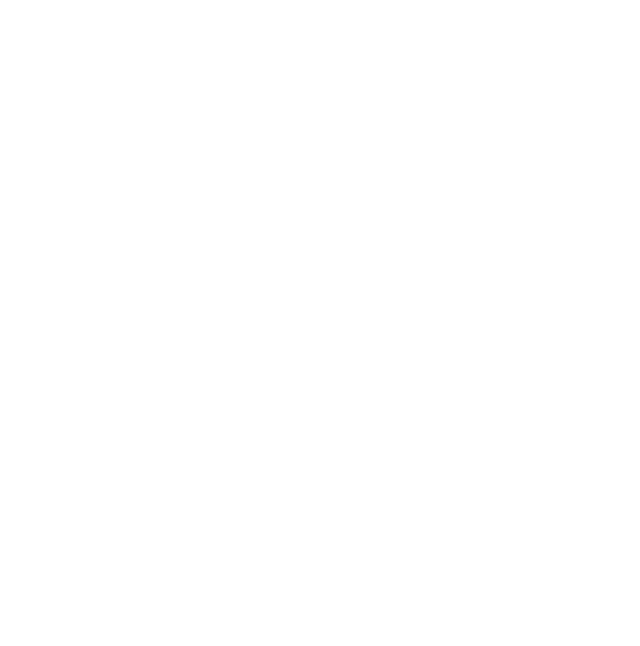
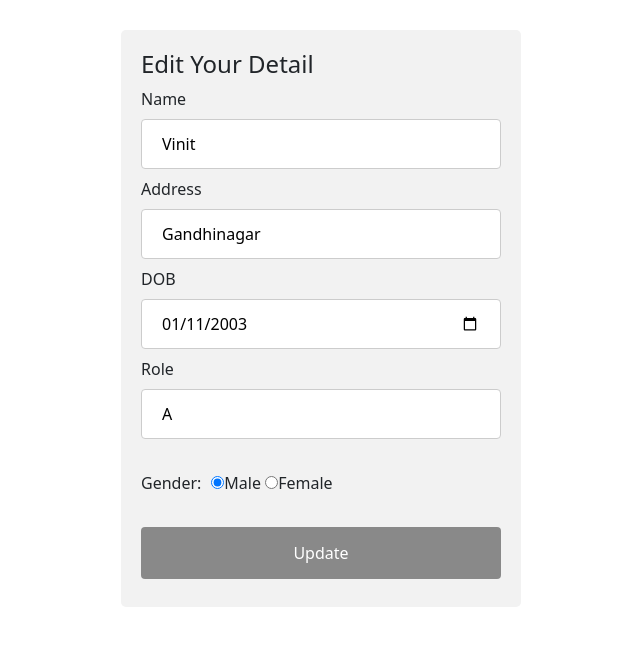
Before and after one commit to vinit1argu/real, an Angular app: page /edit/1 in a window 1280 px wide. Before the commit this address led to /. Shown: the top 646 px of the page, without its empty margins (319-959 px from the left). Built offline with nearby package versions, Linux system fonts and the light colour scheme; data requests are answered from the project's data file.

Commit message:
edit works now

```diff
--- a/src/app/app-routing.module.ts
+++ b/src/app/app-routing.module.ts
@@ -6,7 +6,7 @@
 
 const routes: Routes = [
   {path:'',component:HomeComponent},
-  {path:'edit' ,component:EditComponent},
+  {path:'edit/:id' ,component:EditComponent},
   {path:'view' , component:ViewComponent}
 ];
 
--- a/src/app/component/edit/edit.component.html
+++ b/src/app/component/edit/edit.component.html
@@ -1,33 +1,37 @@
 <div class="form">
-    <h4 id="registration">Your Detail</h4>
-    <form (ngSubmit)="onSubmit()" #myForm="ngForm">
+    <h4 id="registration">Edit Your Detail</h4>
+    <!-- <form (ngSubmit)="onSubmit()" #myForm="ngForm"> -->
+      <form #myForm="ngForm" *ngIf="item">
 
         <div ngModelGroup="personDetails" #personalDetail="ngModelGroup">
           <label for="name">Name</label>
-          <input type="text" id="name" placeholder="Your name.."
-          name="name" ngModel required #fname="ngModel">
+          <input type="text" id="name" [(ngModel)]="item.name" name="name">
 
           <label for="address">Address</label>
-          <input type="textarea" id="address" name="address" placeholder="Your address.."
-          name="address" ngModel>
+          <input type="textarea" id="address" name="address" [(ngModel)]="item.address"
+          name="address" >
 
           <label for="dob">DOB</label>
-          <input type="date" id="dob" name="dob">
+          <input type="date" id="dob" name="dob" [(ngModel)]="item.dob">
 
           <label for="role">Role</label>
-          <input type="text" id="role" name="role" placeholder="Your role.."
-          name="role" ngModel>
+          <input type="text" id="role" name="role" [(ngModel)]="item.role"
+          name="role" >
 
-          <label for="number">Phone No.</label>
-          <input type="number" id="number" name="number">
 
         </div>
 
        <br>
         <label for="gender">Gender:</label>
-        <span class="jh" *ngFor="let gen of gender">
+        <!-- <span class="jh" *ngFor="let gen of gender">
           <input type="radio" id="{{gen.id}}" value="{{gen.value}}" name="gender" >
           <label for="male">{{gen.value}}</label>
+        </span> -->
+
+
+        <span class="jh">
+          <input type="radio" value="Male" name="gender" [(ngModel)]="item.gender">Male
+          <input type="radio" value="Female" name="gender" [(ngModel)]="item.gender">Female
         </span>
 
         <br><br>
--- a/src/app/component/edit/edit.component.ts
+++ b/src/app/component/edit/edit.component.ts
@@ -1,36 +1,46 @@
-import { Component,ViewChild } from '@angular/core';
+import { Component,ViewChild, OnInit,Inject } from '@angular/core';
 import { NgForm }   from '@angular/forms';
+import { ActivatedRoute, Router } from '@angular/router';
+import { DataService } from 'src/app/services/data.service';
 
 @Component({
   selector: 'app-edit',
   templateUrl: './edit.component.html',
   styleUrls: ['./edit.component.css']
 })
-export class EditComponent {
+export class EditComponent implements OnInit {
 
-  name:string ="";
-  address : string = '';
+  // gender = [
+  //   {id: '1', value: 'Male'},
+  //   {id: '2', value: 'Female'}
+  // ]
 
-  gen:string = '';
+  // @ViewChild('myForm') form!: NgForm;
 
 
-  gender = [
-    {id: '1', value: 'Male'},
-    {id: '2', value: 'Female'}
-  ]
+  item: any={};
 
-  @ViewChild('myForm') form!: NgForm;
+  constructor(
+    private route: ActivatedRoute,
+    private router: Router,
+    private dataService: DataService
+  ) {}
 
-  onSubmit(){
-    console.log(this.form);
-
-    this.name = this.form.value.personDetails.name;
-
-    this.gen = this.form.value.gender;
-
-    this.form.reset();
-  }
+  ngOnInit(): void {
+    this.route.params.subscribe((params) => {
+      this.dataService.getDataForEdit(+params['id']).subscribe((data) => {
+        this.item = data;
+        // console.log(data);
+      });
+    })
 
 
-
+    // this.route.params.subscribe((params) => {
+    //   const id = params['id'];
+    //   this.dataService.getDataForEdit(+id).subscribe((data) => {
+    //     this.item = data;
+    //     // console.log(data);
+    //   });
+    // });
 }
+}
--- a/src/app/component/home/home.component.html
+++ b/src/app/component/home/home.component.html
@@ -24,9 +24,13 @@
             <td>{{ person.gender }}</td>
             <td>{{ person.role }}</td>
             <td>
-                <svg xmlns="http://www.w3.org/2000/svg" width="24" height="24" viewBox="0 0 24 24" routerLink="edit"  class="action"><path fill="currentColor" d="M21 12a1 1 0 0 0-1 1v6a1 1 0 0 1-1 1H5a1 1 0 0 1-1-1V5a1 1 0 0 1 1-1h6a1 1 0 0 0 0-2H5a3 3 0 0 0-3 3v14a3 3 0 0 0 3 3h14a3 3 0 0 0 3-3v-6a1 1 0 0 0-1-1Zm-15 .76V17a1 1 0 0 0 1 1h4.24a1 1 0 0 0 .71-.29l6.92-6.93L21.71 8a1 1 0 0 0 0-1.42l-4.24-4.29a1 1 0 0 0-1.42 0l-2.82 2.83l-6.94 6.93a1 1 0 0 0-.29.71Zm10.76-8.35l2.83 2.83l-1.42 1.42l-2.83-2.83ZM8 13.17l5.93-5.93l2.83 2.83L10.83 16H8Z"/></svg>
+              <a [routerLink]="['/edit', person.id]">
+                <svg xmlns="http://www.w3.org/2000/svg" width="24" height="24" viewBox="0 0 24 24"  class="action"><path fill="currentColor" d="M21 12a1 1 0 0 0-1 1v6a1 1 0 0 1-1 1H5a1 1 0 0 1-1-1V5a1 1 0 0 1 1-1h6a1 1 0 0 0 0-2H5a3 3 0 0 0-3 3v14a3 3 0 0 0 3 3h14a3 3 0 0 0 3-3v-6a1 1 0 0 0-1-1Zm-15 .76V17a1 1 0 0 0 1 1h4.24a1 1 0 0 0 .71-.29l6.92-6.93L21.71 8a1 1 0 0 0 0-1.42l-4.24-4.29a1 1 0 0 0-1.42 0l-2.82 2.83l-6.94 6.93a1 1 0 0 0-.29.71Zm10.76-8.35l2.83 2.83l-1.42 1.42l-2.83-2.83ZM8 13.17l5.93-5.93l2.83 2.83L10.83 16H8Z"/></svg>
+              </a>
 
-                <svg xmlns="http://www.w3.org/2000/svg" width="32" height="32" viewBox="0 0 32 32" routerLink="view" class="action"><circle cx="16" cy="16" r="4" fill="currentColor"/><path fill="currentColor" d="M30.94 15.66A16.69 16.69 0 0 0 16 5A16.69 16.69 0 0 0 1.06 15.66a1 1 0 0 0 0 .68A16.69 16.69 0 0 0 16 27a16.69 16.69 0 0 0 14.94-10.66a1 1 0 0 0 0-.68ZM16 22.5a6.5 6.5 0 1 1 6.5-6.5a6.51 6.51 0 0 1-6.5 6.5Z"/></svg>
+              <a [routerLink]="['/view', person.id]">
+                <svg xmlns="http://www.w3.org/2000/svg" width="32" height="32" viewBox="0 0 32 32"  class="action"><circle cx="16" cy="16" r="4" fill="currentColor"/><path fill="currentColor" d="M30.94 15.66A16.69 16.69 0 0 0 16 5A16.69 16.69 0 0 0 1.06 15.66a1 1 0 0 0 0 .68A16.69 16.69 0 0 0 16 27a16.69 16.69 0 0 0 14.94-10.66a1 1 0 0 0 0-.68ZM16 22.5a6.5 6.5 0 1 1 6.5-6.5a6.51 6.51 0 0 1-6.5 6.5Z"/></svg>
+              </a>
 
             </td>
           </tr>
--- a/src/app/services/data.service.ts
+++ b/src/app/services/data.service.ts
@@ -13,4 +13,9 @@
   getPosts(): Observable<any[]>{
     return this.http.get<any[]>(`${this.apiUrl}/people`);
   }
+
+  getDataForEdit(id: number): Observable<any> {
+    return this.http.get<any>(`${this.apiUrl}/people/${id}`);
+  }
+
 }
--- a/tsconfig.json
+++ b/tsconfig.json
@@ -5,7 +5,7 @@
     "baseUrl": "./",
     "outDir": "./dist/out-tsc",
     "forceConsistentCasingInFileNames": true,
-    "strict": true,
+    "strict": false,
     "noImplicitOverride": true,
     "noPropertyAccessFromIndexSignature": true,
     "noImplicitReturns": true,
```
